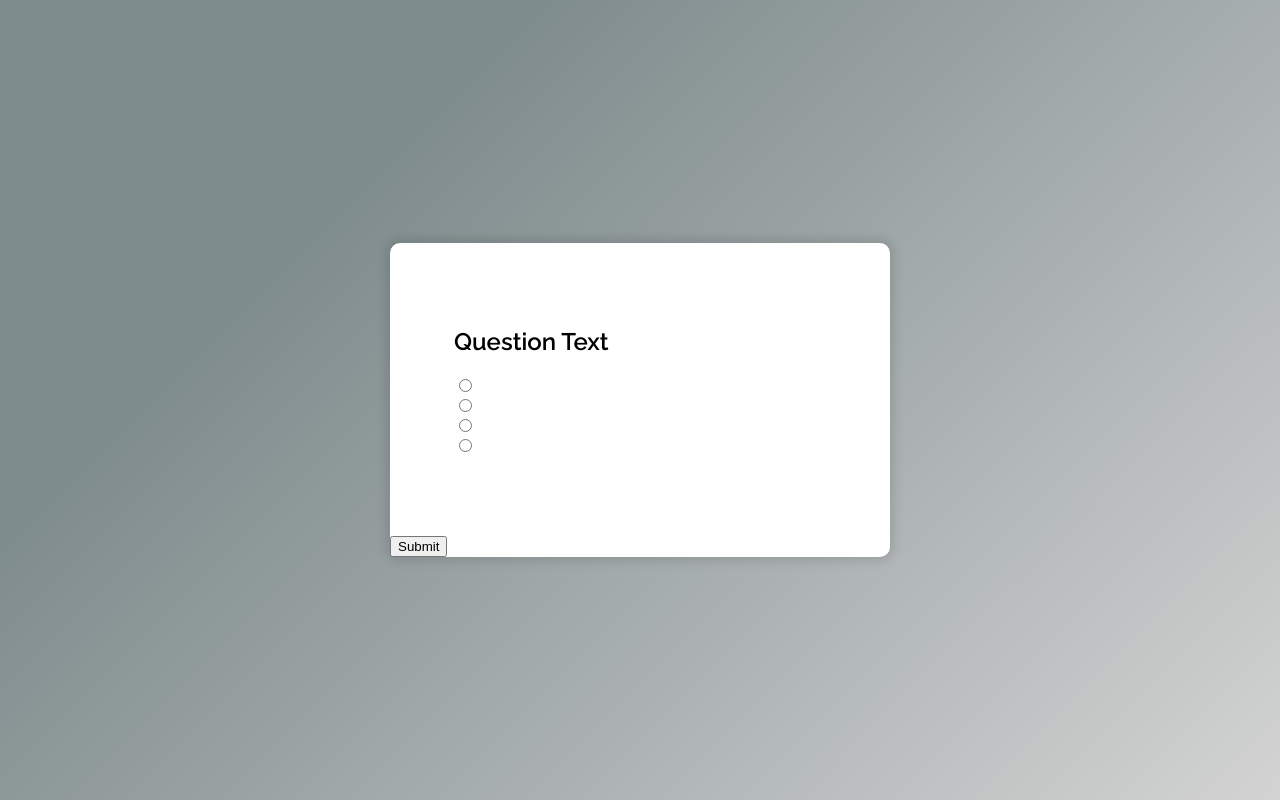
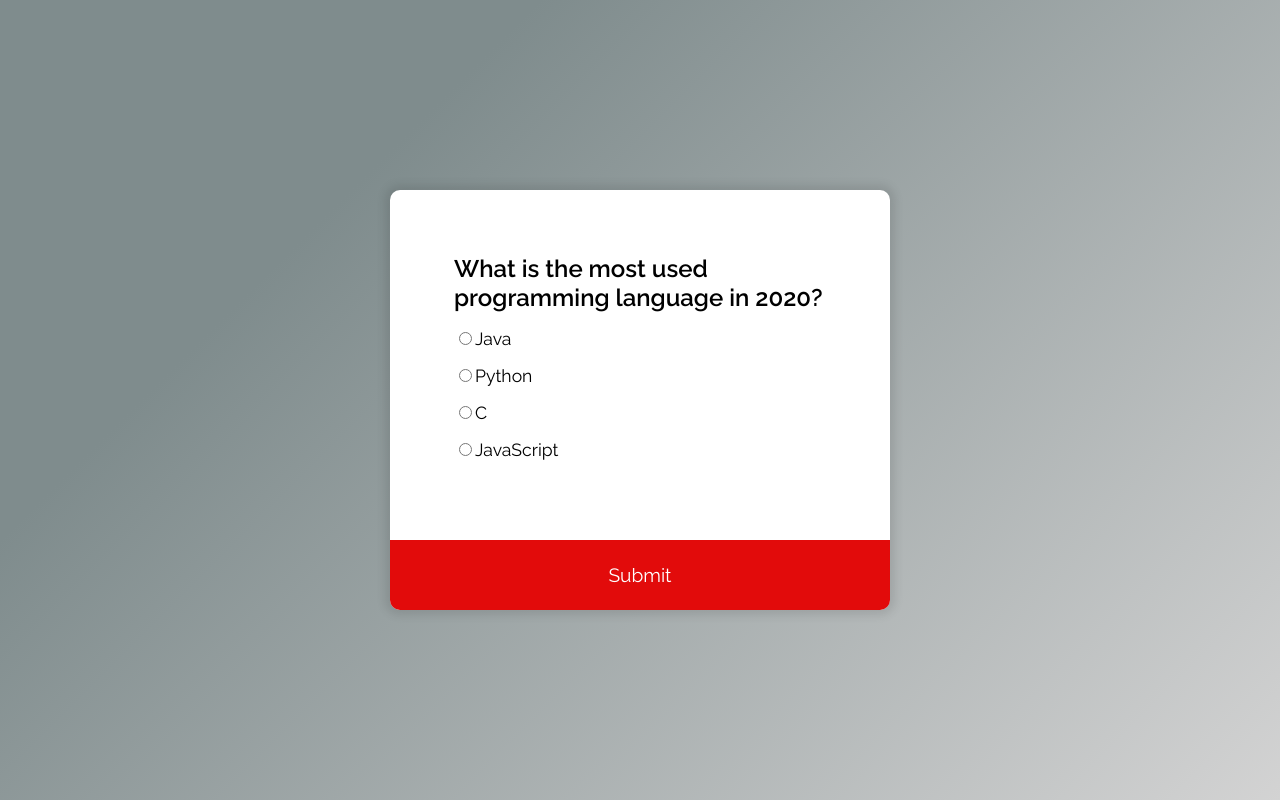
Before and after one commit to devProMaleek/Quiz-App, a plain HTML site: page index.html in a window 1280 px wide. Drawn offline with nearby package versions, Linux system fonts and the light colour scheme.

Commit message:
Second Commit; Done with the style. Now moving to the logic of the quiz.

```diff
--- a/index.html
+++ b/index.html
@@ -29,23 +29,23 @@
   <body>
     <div class="quiz-container">
       <div class="quiz-header">
-        <h2>Question Text</h2>
+        <h2 id="question">Question Text</h2>
         <ul>
           <li>
-            <input type="radio" id="a" name="answer" /><label for="a"></label>
+            <input type="radio" id="a" name="answer" /><label for="a" id="a_text"></label>
           </li>
           <li>
-            <input type="radio" id="b" name="answer" /><label for="b"></label>
+            <input type="radio" id="b" name="answer" /><label for="b" id="b_text"></label>
           </li>
           <li>
-            <input type="radio" id="c" name="answer" /><label for="c"></label>
+            <input type="radio" id="c" name="answer" /><label for="c" id="c_text"></label>
           </li>
           <li>
-            <input type="radio" id="d" name="answer" /><label for="d"></label>
+            <input type="radio" id="d" name="answer" /><label for="d" id="d_text"></label>
           </li>
         </ul>
       </div>
-      <button>Submit</button>
+      <button id="submit">Submit</button>
     </div>
   </body>
 </html>
--- a/script.js
+++ b/script.js
@@ -24,12 +24,48 @@ const quizData = [
     c: "Louis Daguerre",
     d: "George Eastman",
     correct: "d",
-    }, {
+  },
+  {
     question: "Which of this is a file format for digital images",
     a: "CIA",
     b: "JPG",
     c: "ICBM",
     d: "IBM",
     correct: "b",
+  },
+];
+
+// Get all the Element, Initialize the variables
+
+const questionEl = document.getElementById("question");
+const a_text = document.getElementById("a_text");
+const b_text = document.getElementById("b_text");
+const c_text = document.getElementById("c_text");
+const d_text = document.getElementById("d_text");
+const submitBtn = document.getElementById('submit');
+
+// Initialize the index of the Quiz.
+let currentQuiz = 0;
+
+// Call function
+loadQuiz();
+
+// Load Quiz Function
+
+function loadQuiz() {
+  // Calling the index of the next quiz.
+  const currentQuizData = quizData[currentQuiz];
+  // Insert the Quiz and option to the element
+  questionEl.innerText = currentQuizData.question;
+  a_text.innerText = currentQuizData.a;
+  b_text.innerText = currentQuizData.b;
+  c_text.innerText = currentQuizData.c;
+  d_text.innerText = currentQuizData.d;
+
+
 }
-];
+
+submitBtn.addEventListener('click', () => {
+    currentQuiz++;
+    loadQuiz();
+})
--- a/style.css
+++ b/style.css
@@ -26,6 +26,12 @@ body {
     box-shadow: 0 0 10px 5px rgba(0, 0, 0, 0.1);
     width: 500px;
     max-width: 100%;
+    overflow: hidden;
+}
+
+/* H2 style */
+h2 {
+    margin: 0;
 }
 
 /* Quiz Header style */
@@ -39,4 +45,28 @@ ul {
     padding: 0;
 }
 
+ul li {
+    font-size: 1.1rem;
+    margin: 1rem 0;
+    cursor: pointer;
+}
+
+ul li label {
+    cursor: pointer;
+}
+
 /* Button Style */
+button {
+    background-color: rgb(226, 11, 11);
+    color: white;
+    padding: 1.5rem;
+    width: 100%;
+    font-family: inherit;
+    display: block;
+    border: none;
+    font-size: 1.2rem;
+    cursor: pointer;
+}
+button:hover {
+    background-color: rgb(245, 5, 5);
+}
```
Lines whose indentation alone changed are shown as unchanged.
